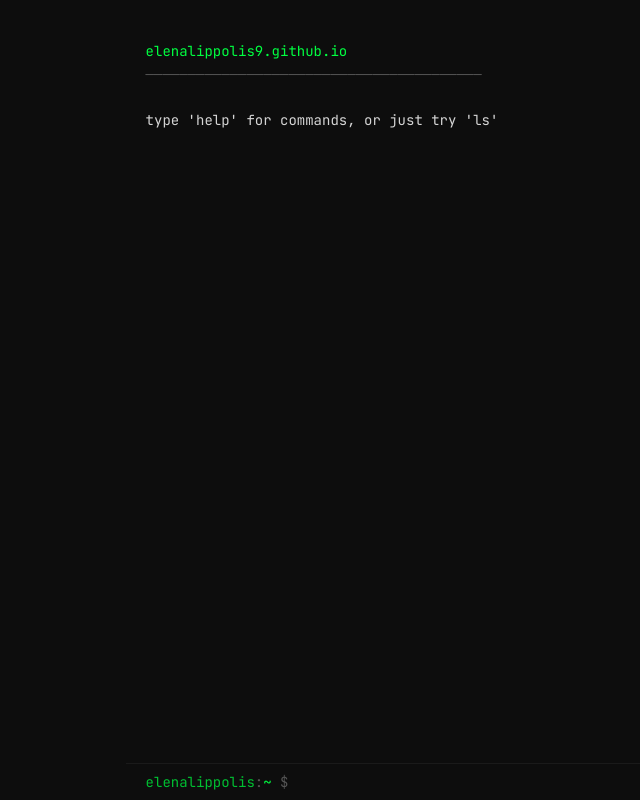
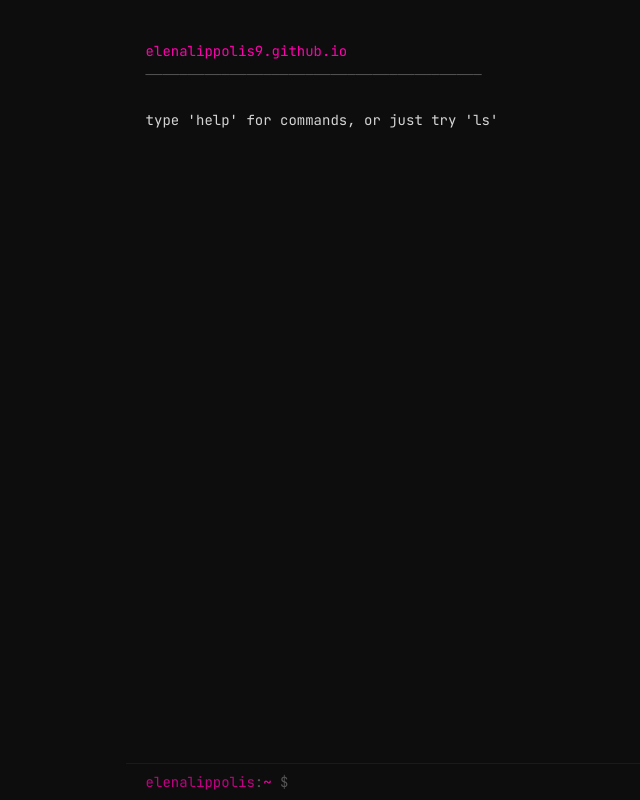
Before and after one commit to elenalippolis9/elenalippolis9.github.io, a plain HTML site: page index.html in a window 1280 px wide. Shown: the whole page, without its empty margins (136-776 px from the left). Drawn offline with Linux system fonts and the light colour scheme.

Commit message:
Personalisation

```diff
--- a/style.css
+++ b/style.css
@@ -8,11 +8,11 @@
 /* ── Tokens ─────────────────────────────────────────────────── */
 :root {
   --bg:      #0d0d0d;
-  --green:   #00ff41;
-  --green2:  #00c032;
+  --green:   #ff00ae;
+  --green2:  #c20085;
   --body:    #d4d4d4;
   --muted:   #555;
-  --error:   #ff4455;
+  --error:   #fcff44;
   --font:    'JetBrains Mono', 'Courier New', monospace;
   --font-sz: 14px;
   --line-h:  1.65;
```
